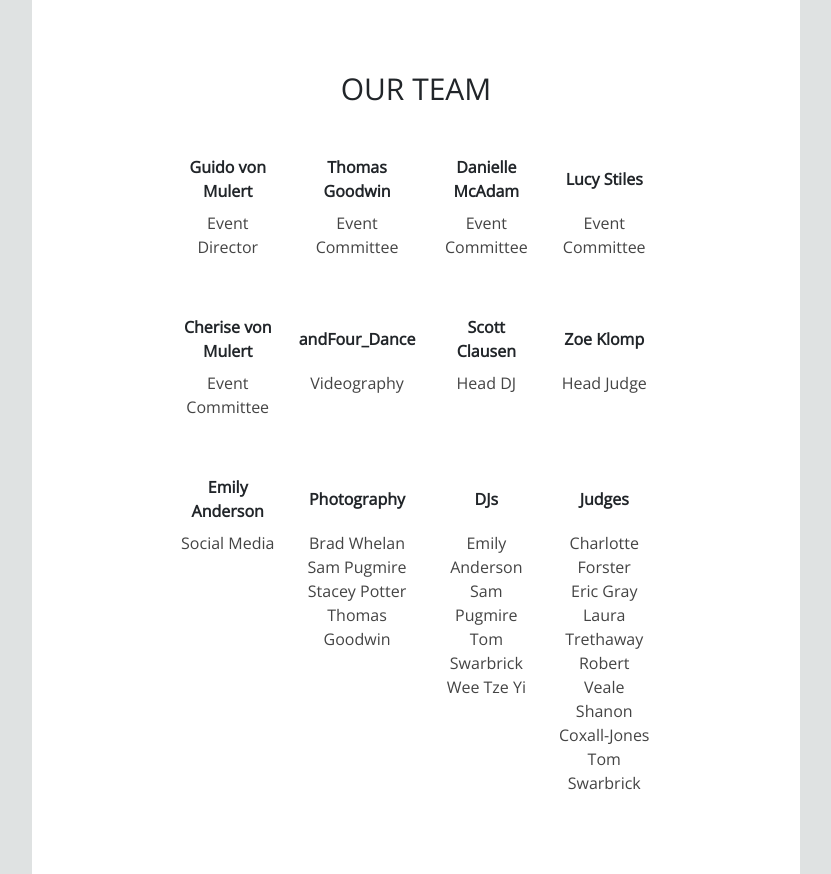
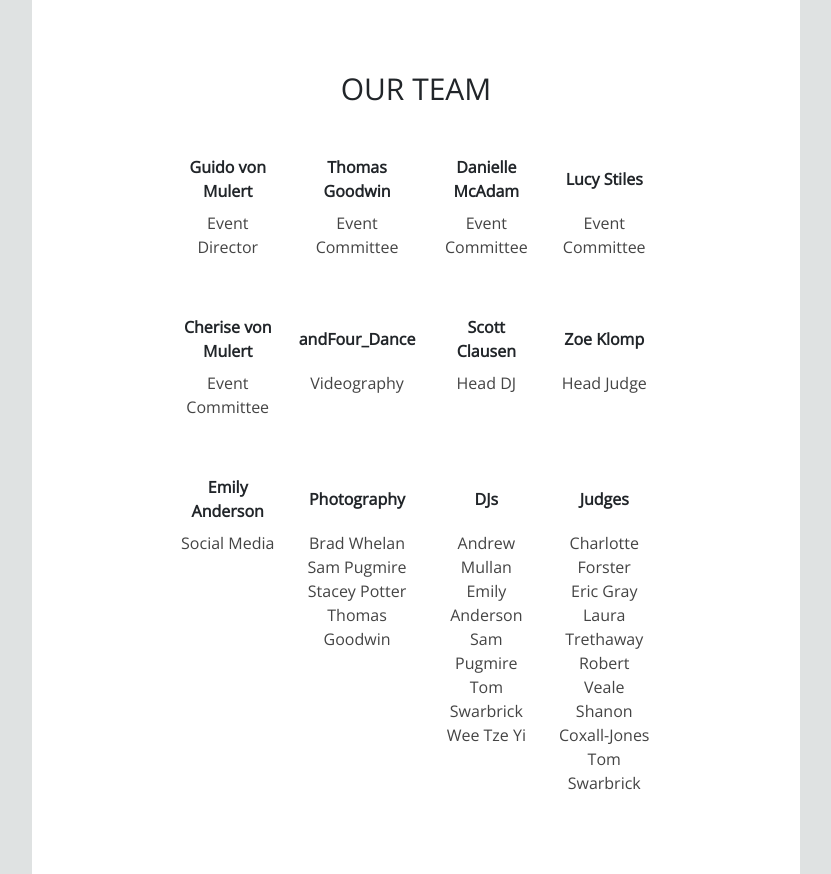
Before and after one commit to cherise-tan/swingvasion, a Node server app: page /staff in a window 1280 px wide. Shown: the part 1780-2654 px from the top of the page, without its empty margins (224-1055 px from the left). Run offline with Node 20, Linux system fonts and the light colour scheme.

Commit message:
Add Andy to DJs

```diff
--- a/views/staff.ejs
+++ b/views/staff.ejs
@@ -140,6 +140,7 @@
               <div class="staff-card">
                 <div class="staff-name">DJs</div>
                 <div class="staff-role">
+                  Andrew Mullan<br />
                   Emily Anderson<br />
                   Sam Pugmire<br />
                   Tom Swarbrick<br />
```
